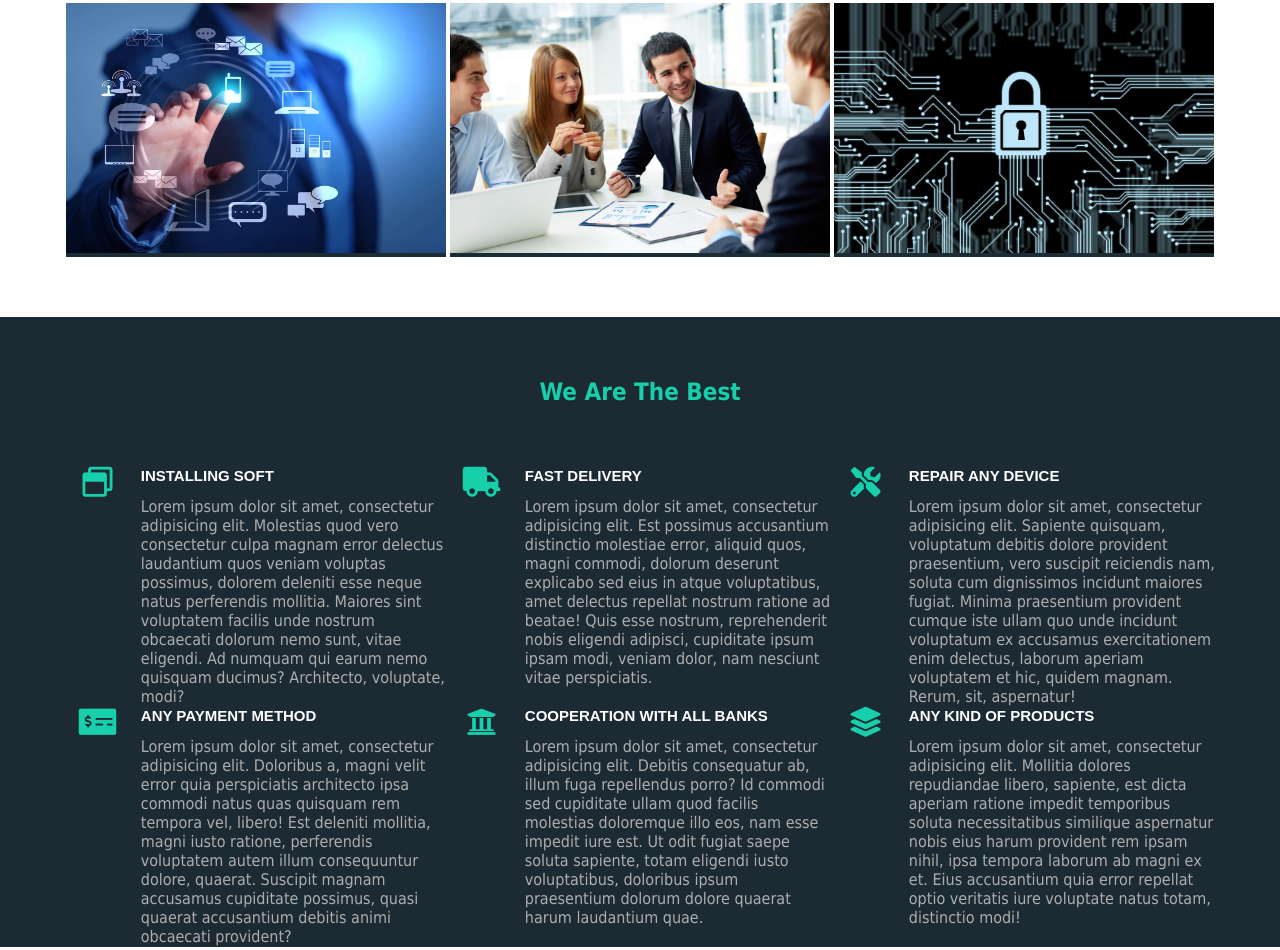
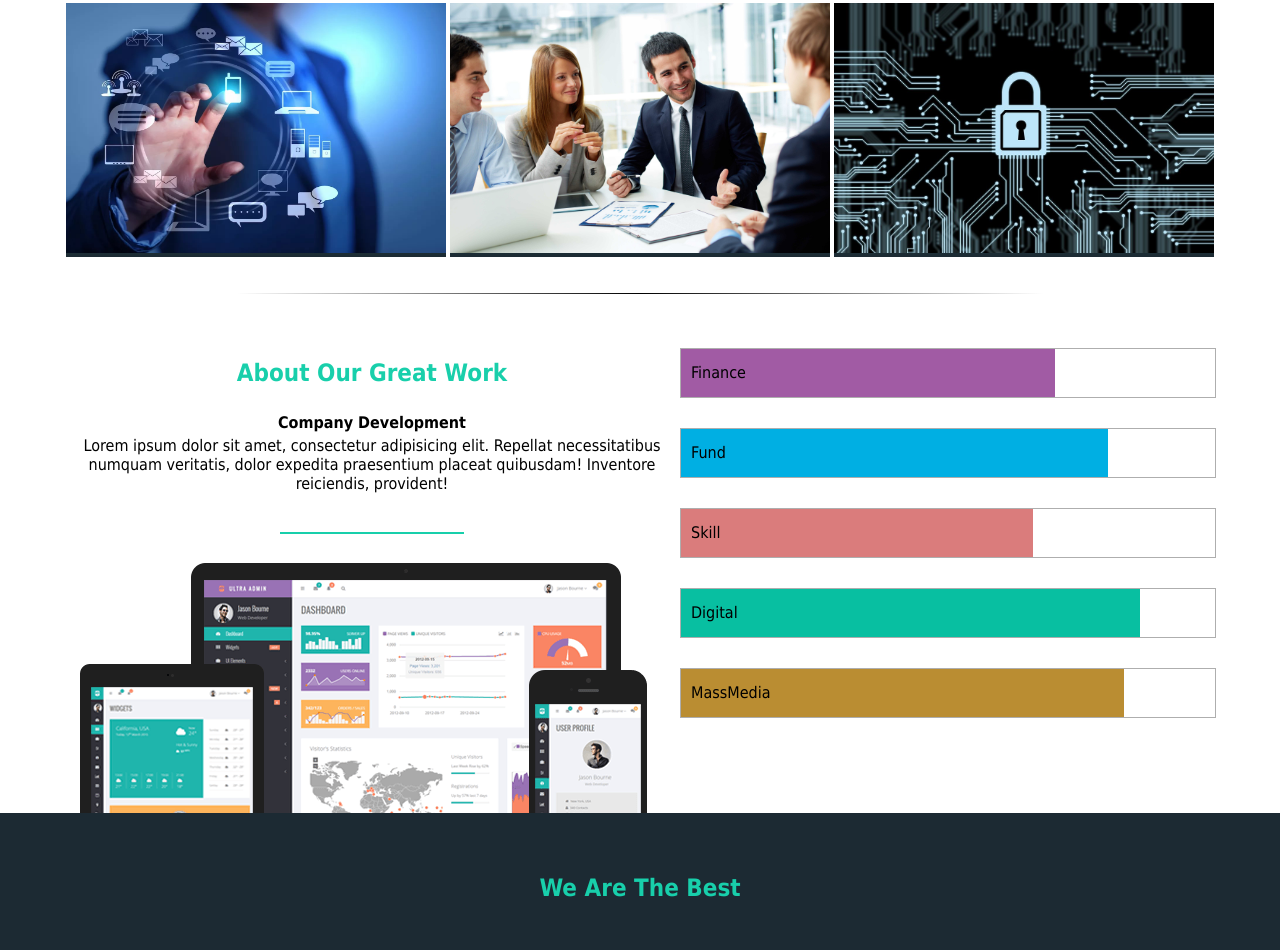
Before and after one commit to BanariVlad/Landing, a plain HTML site: page Scarlet/index.html in a window 1280 px wide. Shown: the part 1057-2007 px from the top of the page. Drawn offline with Linux system fonts and the light colour scheme.

Commit message:
New (About Our Work)

```diff
--- a/Scarlet/css/main.css
+++ b/Scarlet/css/main.css
@@ -212,10 +212,132 @@ h1{
 
 .subheader p{
     color: #aeaeae;
-    grid-area:2/1/2/6;
+    grid-area: 2/1/2/6;
     justify-self: center;
     text-align: center;
 }
+
+.grafics{
+    display: grid;
+    grid-template-columns: repeat(5, 1fr);
+    grid-template-rows: 10vh 10vh 10vh 10vh 10vh 10vh 10vh;
+    padding: 0 5%;
+    align-items: center;
+}
+
+.grafics .first-hr{
+    grid-area: 1/1/2/6;
+    height: 1px;
+    border: 0;
+    background: linear-gradient(to right, #fff, #000, #fff);
+    width: 70%;
+    justify-self: center;
+}
+
+.grafics .second-hr{
+    width: 30%;
+    justify-self: center;
+    border: 0;
+    height: 2px;
+    background: #18CFAB;
+}
+
+.grafics h1{
+    grid-area: 2/1/3/2;
+}
+
+.grafics h2{
+    grid-area: 3/1/4/2;
+    font-size: 16px;
+    justify-self: center;
+    align-self: flex-start;
+}
+
+.grafics p{
+    grid-area: 3/1/4/2;
+    text-align: center;
+    align-self: flex-end
+}
+
+.work{
+    grid-area: 6/1/8/2;
+    justify-self: center;
+    z-index: -1;
+}
+
+
+.g{
+    width: 100%;
+    height: 50px;
+    border: 1px solid #aeaeae;
+    justify-content: flex-start;
+    line-height: 48px;
+    text-align:
+}
+
+
+.graf{
+    transition: 0.7s;
+}
+
+
+.graf span{
+    margin-left: 10px;
+}
+
+.grafic-1{
+    grid-area: 2/2/3/6;
+}
+
+.grafic-2{
+    grid-area: 3/2/4/6;
+}
+
+.grafic-3{
+    grid-area: 4/2/5/6;
+}
+
+.grafic-4{
+    grid-area: 5/2/6/6;
+}
+
+.grafic-5{
+    grid-area: 6/2/7/6;
+}
+
+.gcolor1{
+    width: 70%;
+    background: #A15BA4;
+}
+
+.gcolor2{
+    width: 80%;
+    background: #00AFE3;
+}
+
+.gcolor3{
+    width: 66%;
+    background: #DA7C7C;
+}
+
+.gcolor4{
+    width: 86%;
+    background: #08BFA1;
+}
+
+.gcolor5{
+    width: 83%;
+    background: #BA8D32;
+}
+
+.g:hover .graf{
+    width: 100%;
+    cursor: pointer;
+    color: #fff;
+}
+
+
+
 
 /*=============Galery Items=================*/
 
@@ -269,7 +391,7 @@ h1{
 /*=================  FEATURES =================*/
 
 .our_features{
-    margin-top: 5%;
+    z-index: 50;
     display: grid;
     grid-template-columns: repeat(3, 1fr);
     grid-template-rows: 150px 30vh 30vh;
--- a/Scarlet/index.html
+++ b/Scarlet/index.html
@@ -75,6 +75,33 @@
                </div>
             </div>
         </div>
+
+
+
+        <div class="grafics">
+           <hr class="first-hr">
+            <h1>About Our Great Work</h1>
+            <h2>Company Development</h2>
+
+           <p>Lorem ipsum dolor sit amet, consectetur adipisicing elit. Repellat necessitatibus numquam veritatis, dolor expedita praesentium placeat quibusdam! Inventore reiciendis, provident!</p>
+
+            <div class="work">
+                <img src="img/work.png" alt="">
+            </div>
+
+        <hr class="second-hr">
+
+            <div class="grafic-1 g"><div class="gcolor1 graf"><span>Finance</span></div></div>
+            <div class="grafic-2 g"><div class="gcolor2 graf"><span>Fund</span></div></div>
+            <div class="grafic-3 g"><div class="gcolor3 graf"><span>Skill</span></div></div>
+            <div class="grafic-4 g"><div class="gcolor4 graf"><span>Digital</span></div></div>
+            <div class="grafic-5 g"><div class="gcolor5 graf"><span>MassMedia</span></div></div>
+
+
+
+
+        </div>
+
 <!--     =========================SUBHEADEAR====================   -->
 
    <div class="our_features">
```
Also changed, not shown: Scarlet/img/work.png (added).
